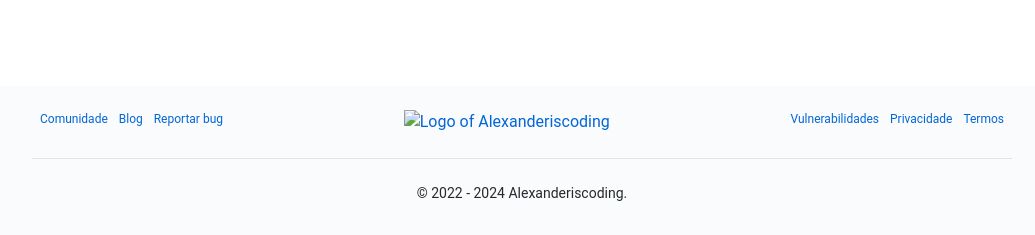
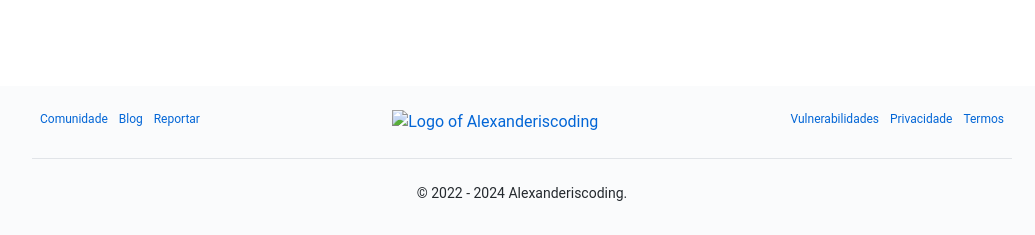
Before and after one commit to alexanderiscoding/alexanderiscoding, a Jekyll site: the page built from index.md, in a window 1280 px wide. Shown: the part 1022-1257 px from the top of the page, without its empty margins (118-1153 px from the left). Built offline with Jekyll 4.4.1, drawn with Linux system fonts in a browser that asks for light colours.

Commit message:
Update footer.html

```diff
--- a/_includes/footer.html
+++ b/_includes/footer.html
@@ -7,11 +7,11 @@
         </li>
         <li class="d-inline-block ml-lg-2"><a href="/blog">Blog</a></li>
         <li class="d-none d-lg-inline-block ml-lg-2"><a href="https://github.com/alexanderiscoding/alexanderiscoding/issues"
-          target="_blank">Reportar bug</a></li>
+          target="_blank">Reportar</a></li>
       </ul>
       <a href="/" class="text-center">
         <span class="sr-only">Voltar ao Inicio</span>
-        <img src="https://files.alexanderiscoding.com/favicons/favicon-32x32.png" alt="Logo of Alexanderiscoding">
+        <img src="https://assets.alexanderiscoding.com/favicons/favicon-32x32.png" alt="Logo of Alexanderiscoding">
       </a>
       <ul class="list-style-none float-left text-small">
         <li class="d-inline-block mr-lg-2"><a href="/vdp">Vulnerabilidades</a></li>
```
